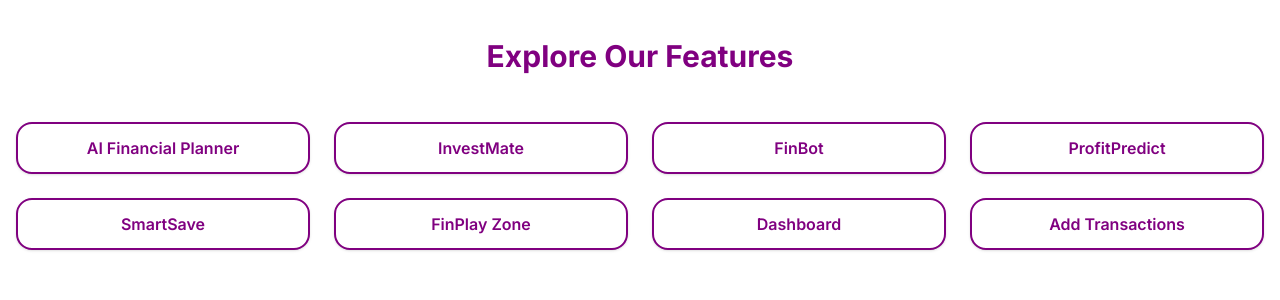
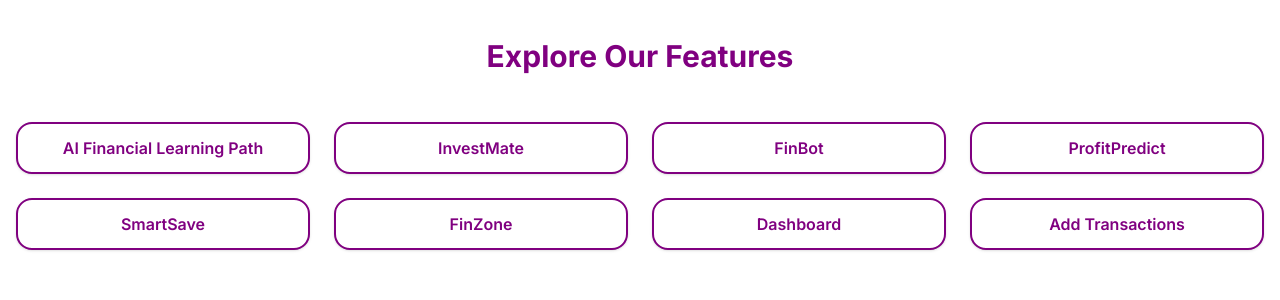
Before and after one commit to Ankita9911/my-app, a Next.js app: page / in a window 1280 px wide. Shown: the part 2320-2620 px from the top of the page. Built offline with nearby package versions, Linux system fonts and the light colour scheme; no server answers.

Commit message:
name chnges of finzone and finlearn path

```diff
--- a/app/(main)/FeatureButton/page.jsx
+++ b/app/(main)/FeatureButton/page.jsx
@@ -19,7 +19,7 @@ export default function FeatureButton() {
         <PopoverContent className="w-48 bg-white shadow-md rounded-md p-2">
           <div className="flex flex-col space-y-2">
             <Link href="https://financeytpath.vercel.app/">
-              <Button variant="ghost" className="w-full text-[#800080]" >AI Financial Planner</Button>
+              <Button variant="ghost" className="w-full text-[#800080]" >AI FinLearn Path</Button>
             </Link>
             <Link href="https://v0-new-project-oltqdc2avbx-7dvymh.vercel.app/">
               <Button variant="ghost" className="w-full text-[#800080]">InvestMate</Button>
@@ -34,7 +34,7 @@ export default function FeatureButton() {
               <Button variant="ghost" className="w-full text-[#800080]">SmartSave</Button>
             </Link>
             <Link href="/feature5">
-              <Button variant="ghost" className="w-full text-[#800080]">FinPlay Zone</Button>
+              <Button variant="ghost" className="w-full text-[#800080]">FinZone</Button>
             </Link>
             <Link href="/feature5">
               <Button variant="ghost" className="w-full text-[#800080]">Contact Us</Button>
--- a/app/page.jsx
+++ b/app/page.jsx
@@ -36,7 +36,7 @@ export default function Home() {
     <div className="grid grid-cols-1 sm:grid-cols-2 md:grid-cols-3 lg:grid-cols-4 gap-6">
       <Link href="https://financeytpath.vercel.app/">
         <button className="w-full bg-white border-2 border-[#800080] text-[#800080] hover:bg-[#800080] hover:text-white font-semibold py-3 px-5 rounded-2xl shadow transition duration-300">
-          AI Financial Planner
+          AI Financial Learning Path
         </button>
       </Link>
       <Link href="https://v0-new-project-oltqdc2avbx-7dvymh.vercel.app/">
@@ -61,7 +61,7 @@ export default function Home() {
       </Link>
       <Link href="/finplay">
         <button className="w-full bg-white border-2 border-[#800080] text-[#800080] hover:bg-[#800080] hover:text-white font-semibold py-3 px-5 rounded-2xl shadow transition duration-300">
-          FinPlay Zone
+          FinZone
         </button>
       </Link>
       <Link href="/dashboard">
```
